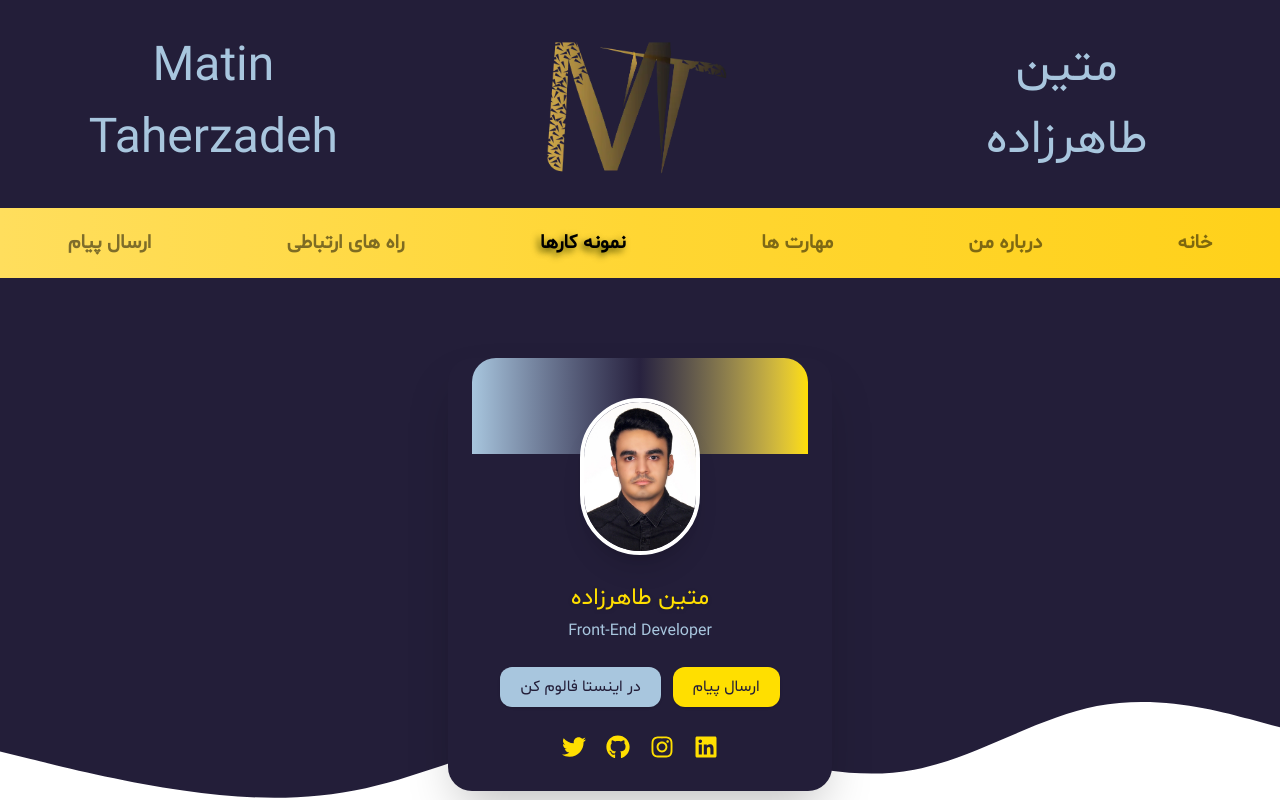
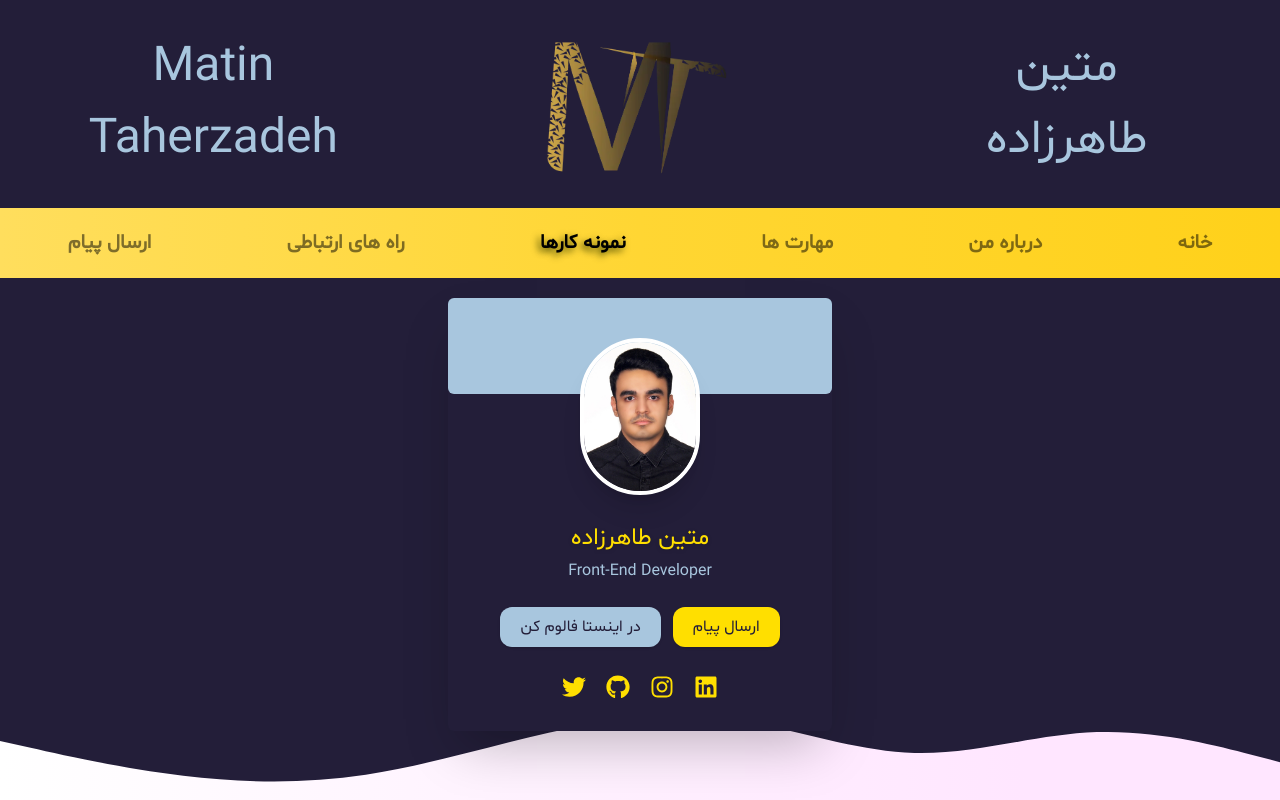
Before and after one commit to MatinT-SA/My-Personal-Website, a Next.js app: page / in a window 1280 px wide. Shown: the top 800 px of the page. Built offline with nearby package versions, Linux system fonts and the light colour scheme.

Commit message:
adding our svg background with the desired background gradient as the white bottom part for the profile card section

```diff
--- a/app/components/ProfileCard.js
+++ b/app/components/ProfileCard.js
@@ -9,11 +9,14 @@ export default function ProfileCard() {
   const [isModalOpen, setIsModalOpen] = useState(false);
 
   return (
-    <div className="relative w-full bg-[url('/images/profile-card-bg.svg')] bg-no-repeat bg-cover bg-bottom py-20">
+    <div className="relative w-full bg-[url('/images/profile-card-bg.svg')] bg-no-repeat bg-cover bg-bottom pt-1 pb-28">
       {/* Card itself, centered */}
-      <div className="w-full max-w-sm mx-auto bg-purple-primary shadow-2xl pt-0 pb-8 px-6 flex flex-col items-center relative rounded-3xl">
+      <div className="w-full max-w-sm mx-auto my-4 bg-purple-primary shadow-2xl pt-0 pb-8 flex flex-col items-center relative rounded-md">
         {/* Cover Photo */}
-        <div className="w-full h-24 bg-gradient-to-r from-blue-light via-purple-secondary to-yellow-primary rounded-t-3xl mb-[-56px]" />
+        <div
+          className="w-full h-24 rounded-md mb-[-56px]"
+          style={{ backgroundColor: "var(--color-blue-light)" }}
+        />
 
         {/* Profile Image */}
         <div className="relative z-10">
```
Also changed, not shown: public/images/profile-card-bg.png (added), public/images/profile-card-bg.svg.
